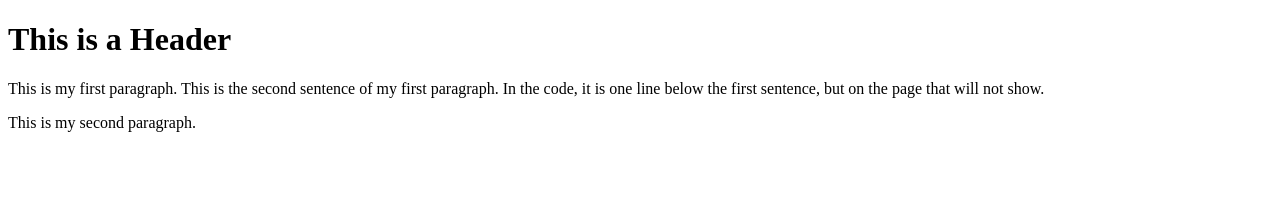
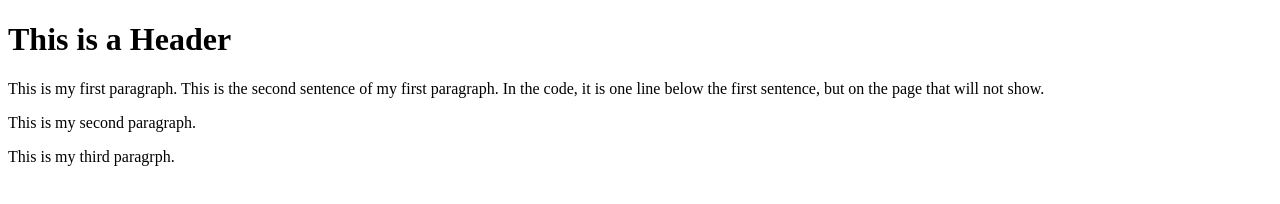
Before and after one commit to nyerian/h547-test, a plain HTML site: page subfolder1/index2.html in a window 1280 px wide. Drawn offline with Linux system fonts and the light colour scheme.

Commit message:
Update index2.html

```diff
--- a/subfolder1/index2.html
+++ b/subfolder1/index2.html
@@ -9,6 +9,7 @@
             This is the second sentence of my first paragraph. In the code, it is one line below the first sentence, but on the page that will not show.
         </p>
         <p>This is my second paragraph.</p>
+        <p>This is my third paragrph.</p>
     </body>
 
 </html>
```
